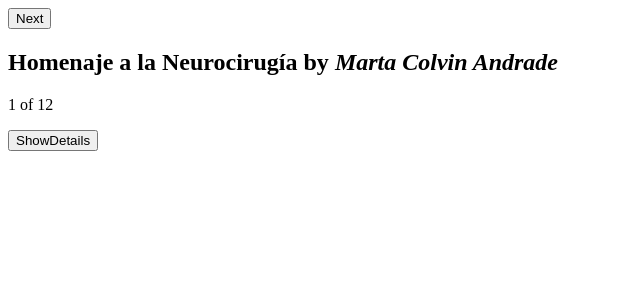
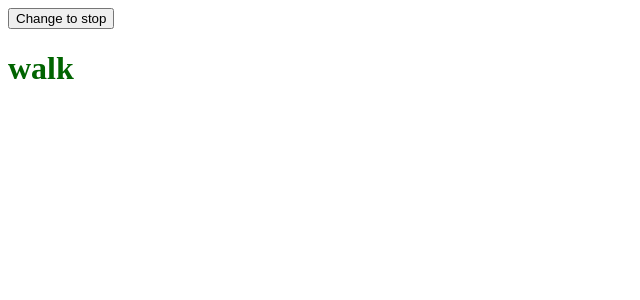
Before and after one commit to get-aakash/reactPlayground, a React (Vite) app: page / in a window 1280 px wide. Shown: the top 300 px of the page, without its empty margins (0-640 px from the left). Built offline with nearby package versions, Linux system fonts and the light colour scheme.

Commit message:
managing the state and re rendering the components

```diff
--- a/src/App.jsx
+++ b/src/App.jsx
@@ -1,33 +1,22 @@
-import React from 'react'
-import { useState } from 'react'
-import {sculptureList} from "./components/data";
+import { useState } from "react";
 
-const App = () => {
-  const [index,setIndex] = useState(0)
-  const [display,setDisplay] = useState(true)
-  let sculpture = sculptureList[index]
+export default function TrafficLight(){
+  const [walk, setWalk] = useState(true)
 
-  function onButtonClick(){
-    setIndex(index+1)
-    console.log(sculpture.length)
-    if(index===sculptureList.length-1){
-      setIndex(0)
-    }
+  function handleClick(){
 
+  alert(walk? "Stop is next":"walk is next")
+  setWalk(!walk)
   }
 
-  function toggleShowMore(){
-    setDisplay(!display)
-  }
-  return (
-    <div>
-      <button onClick={onButtonClick}>Next</button>
-      <h2>{sculpture.name} by <i>{sculpture.artist}</i></h2>
-      <p>{index+1} of {sculptureList.length}</p>
-      <button onClick={toggleShowMore}>{display?"ShowDetails":"HideDetails"}</button>
-      {!display&&<p>{sculpture.description}</p>}
-    </div>
+
+  return(
+    <>
+      <button onClick={handleClick}>
+        Change to {walk? 'stop':"walk"}
+      </button>
+      <h1 style={{color: walk? 'darkgreen':"darkred"}}>{walk? 'walk':'stop'}</h1>
+    </>
   )
+
 }
-
-export default App
```
